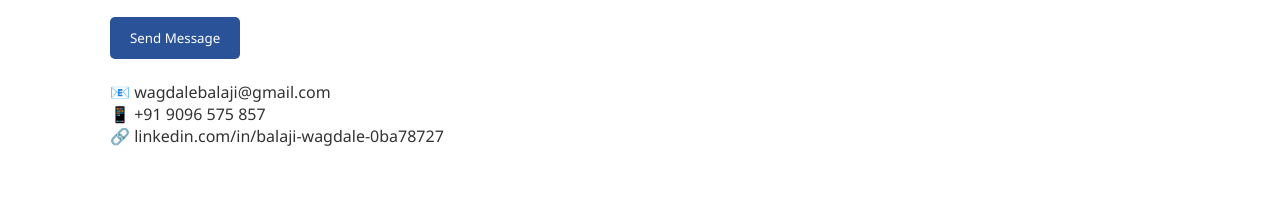
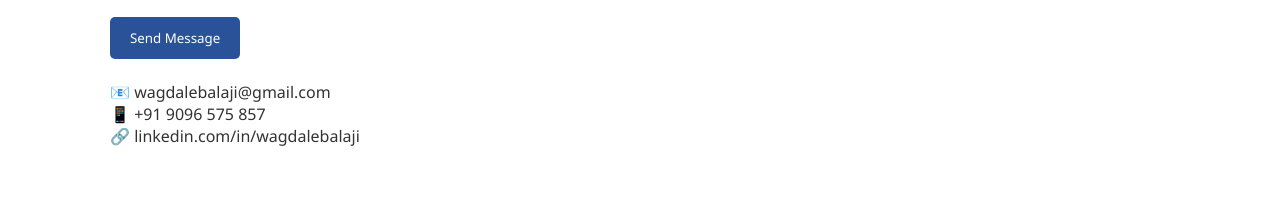
Before and after one commit to freelancingwbr/wbr-qa-portfolio, a plain HTML site: page index.html in a window 1280 px wide. Shown: the part 2236-2433 px from the top of the page. Drawn offline with Linux system fonts and the light colour scheme.

```diff
--- a/index.html
+++ b/index.html
@@ -269,7 +269,7 @@ SQL backend testing and Jenkins CI/CD integration.
 <p><br>
 📧 wagdalebalaji@gmail.com<br>
 📱 +91 9096 575 857<br>
-🔗 linkedin.com/in/balaji-wagdale-0ba78727
+🔗 linkedin.com/in/wagdalebalaji
 </p>
 </section>
 
```
